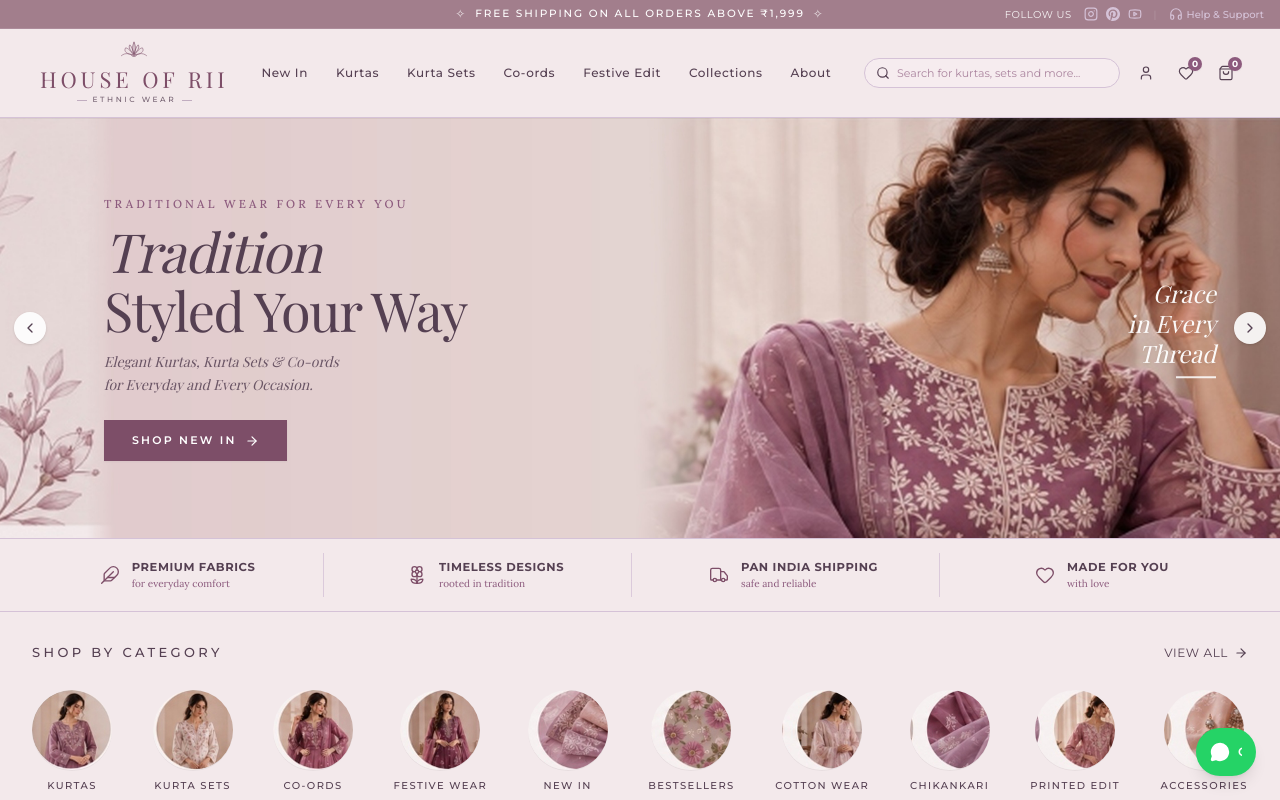
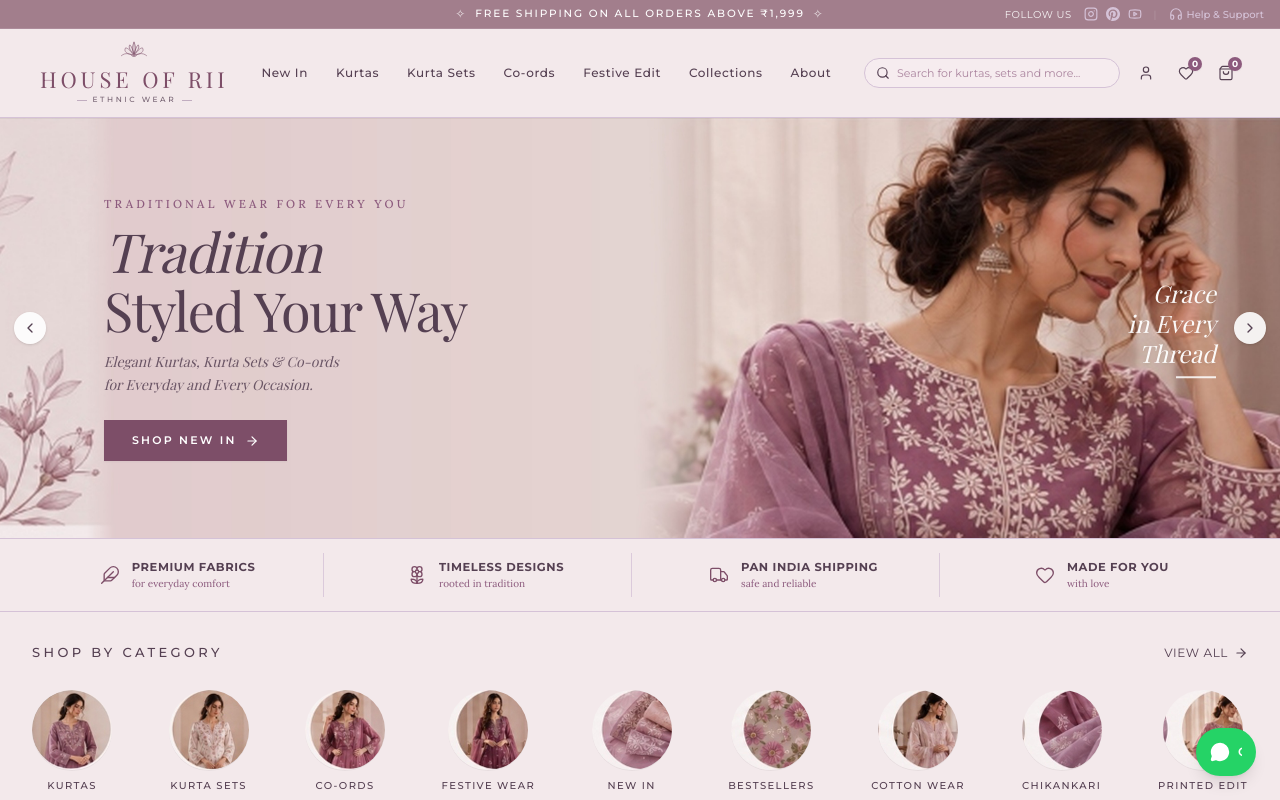
Before and after one commit to rishxx29/Adaahhouse, a React (Vite) app: page / in a window 1280 px wide. Shown: the top 800 px of the page. Built offline with nearby package versions, Linux system fonts and the light colour scheme; a web font is replaced by a local one.

Commit message:
feat: remove Accessories section from categories

```diff
--- a/src/pages/HomePage.tsx
+++ b/src/pages/HomePage.tsx
@@ -100,9 +100,6 @@ export const HomePage: React.FC = () => {
     } else if (type === 'PRINTED EDIT') {
       setSelectedCollectionFilter('Everyday Wear');
       setSelectedCategoryFilter('all');
-    } else if (type === 'ACCESSORIES') {
-      showToast('Styling accessories and jewelry dropping soon in The Rii Edit!');
-      return;
     }
     setActivePage('shop');
     window.scrollTo({ top: 0, behavior: 'smooth' });
@@ -118,7 +115,7 @@ export const HomePage: React.FC = () => {
     showToast('Welcome to the House of Rii Circle! Use code RII10 for 10% off.');
   };
 
-  // 10 Circular Category Tiles matching Reference Image 1
+  // Circular Category Tiles
   const categoryCircles = [
     { name: 'KURTAS', img: '/categories/kurtas.jpg' },
     { name: 'KURTA SETS', img: '/categories/kurta_sets.jpg' },
@@ -129,7 +126,6 @@ export const HomePage: React.FC = () => {
     { name: 'COTTON WEAR', img: '/categories/cotton_wear.jpg' },
     { name: 'CHIKANKARI', img: '/categories/chikankari.jpg' },
     { name: 'PRINTED EDIT', img: '/categories/printed_edit.jpg' },
-    { name: 'ACCESSORIES', img: '/categories/accessories.jpg' },
   ];
 
   // Customer Reviews
```
